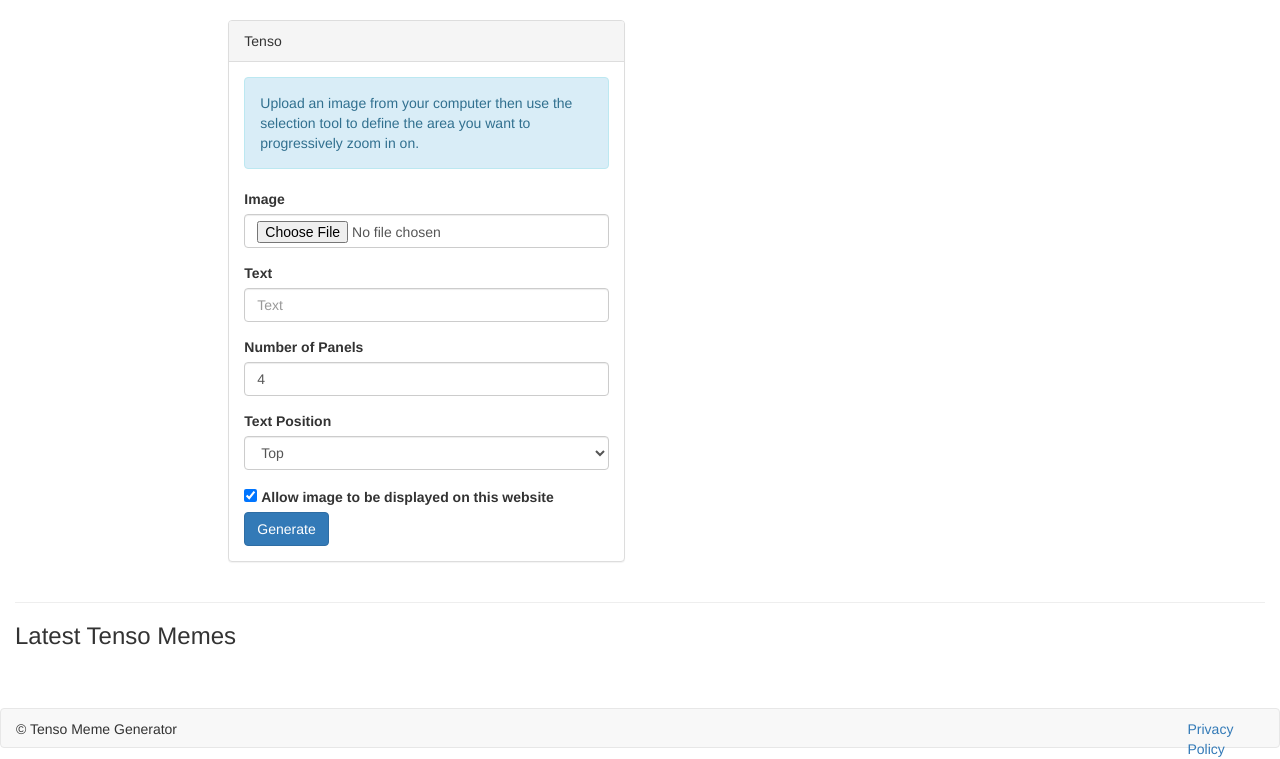
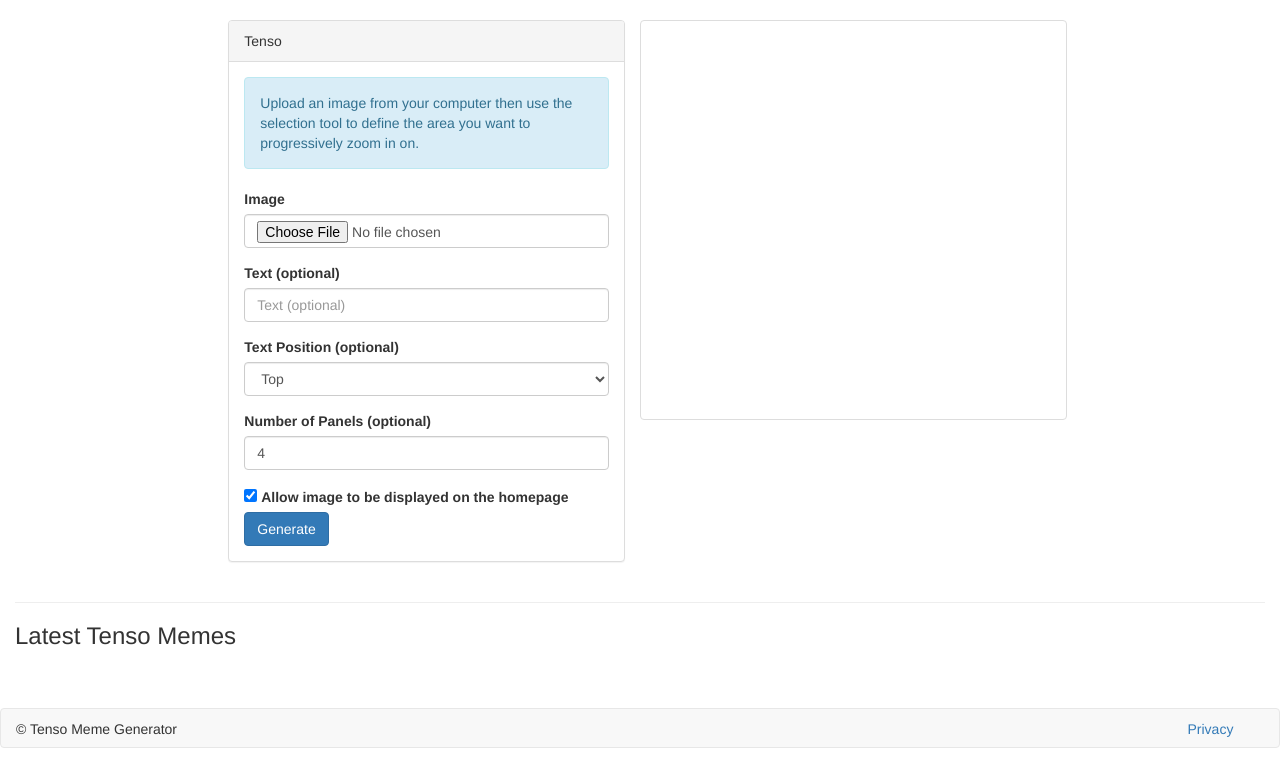
Before and after one commit to rbudhu/stunning-journey, a Django app: page / in a window 1280 px wide. Shown: the part 52-811 px from the top of the page. Run offline with Django 3.2, Linux system fonts and the light colour scheme; data that the repository does not hold is empty; some libraries are stand-ins or nearby versions.

Commit message:
Minor fixes

```diff
--- a/web/forms.py
+++ b/web/forms.py
@@ -3,17 +3,18 @@ from .models import Document
 
 
 class DocumentForm(forms.ModelForm):
-    num_panels = forms.IntegerField(initial = 4, min_value = 2, max_value = 6,
-                                    label = 'Number of Panels')
+    num_panels = forms.IntegerField(
+        initial = 4, min_value = 2,
+        max_value = 6, label = 'Number of Panels (optional)')
 
     class Meta:
         model = Document
         widgets = {'box': forms.HiddenInput()}
-        fields = ('image', 'text', 'box', 'num_panels', 'text_pos', 'share', )
+        fields = ('image', 'text', 'text_pos', 'box', 'num_panels', 'share', )
         labels = {
-            'text': 'Text',
+            'text': 'Text (optional)',
             'image': 'Image',
-            'num_panels': 'Number of Panels',
-            'text_pos': 'Text Position',
-            'share': 'Allow image to be displayed on this website',
+            'text_pos': 'Text Position (optional)',
+            'num_panels': 'Number of Panels (optional)',
+            'share': 'Allow image to be displayed on the homepage',
         }
--- a/web/static/web/css/tenso.css
+++ b/web/static/web/css/tenso.css
@@ -40,6 +40,7 @@ body {
 }
 
 #img-preview-div {
+    min-height:400px;
     max-height: 100%;
 }
 
--- a/web/templates/web/base.html
+++ b/web/templates/web/base.html
@@ -41,7 +41,7 @@
 			<p class="footer-text">&copy; Tenso Meme Generator</p>
 		    </div>
 		    <div class="col-md-1 footer-text">
-			<a href="{% url 'web:privacy' %}">Privacy Policy</a>
+			<a href="{% url 'web:privacy' %}">Privacy</a>
 		    </div
 		</div>
 	    </div>
--- a/web/templates/web/index.html
+++ b/web/templates/web/index.html
@@ -24,8 +24,8 @@
 	  {% bootstrap_field form.image %}
 	  {% bootstrap_field form.box %}
 	  {% bootstrap_field form.text %}
+	  {% bootstrap_field form.text_pos %}
 	  {% bootstrap_field form.num_panels %}
-	  {% bootstrap_field form.text_pos %}
 	  {% bootstrap_field form.share %}
 	  {% buttons %}
 	  <input type="submit" class="btn btn-primary" value="Generate" />
@@ -34,7 +34,7 @@
       </div>
     </div>
   </div>
-  <div id="img-preview-div" class="col-md-4 thumbnail hidden">
+  <div id="img-preview-div" class="col-md-4 thumbnail">
       <img src="" id="img-preview" />
   </div>
 </div>
--- a/web/templates/web/privacy.html
+++ b/web/templates/web/privacy.html
@@ -5,7 +5,7 @@
 <div class="col-md-10 col-md-offset-1">
     <h2>Privacy Policy </h2>
     <p>
-	This is the main privacy policy for <a href="{% url 'web:index' %}">tensogenerator.com</a> ("SITE") and for the services provided through this website
+	This is the main privacy policy for <a href="{% url 'web:index' %}">tensogenerator.com</a> ("Site") and for the services provided through this website
     </p>
     <hr />
     <h4>
--- a/web/urls.py
+++ b/web/urls.py
@@ -4,5 +4,5 @@ from web import views
 urlpatterns = [
     url(r'^$', views.IndexView.as_view(), name='index'),
     url(r'^tenso/(?P<pk>[0-9]+)/?$', views.TensoView.as_view(), name='tenso'),
-    url(r'^privacy/$', views.PrivacyView.as_view(), name='privacy')
+    url(r'^privacy/?$', views.PrivacyView.as_view(), name='privacy')
 ]
--- a/web/views.py
+++ b/web/views.py
@@ -2,7 +2,6 @@ from django.urls import reverse
 from django.http import HttpResponseRedirect, Http404
 from django.views.generic.edit import FormView
 from django.views.generic.base import TemplateView
-from django.shortcuts import render
 
 from .models import Document
 from .forms import DocumentForm
```
